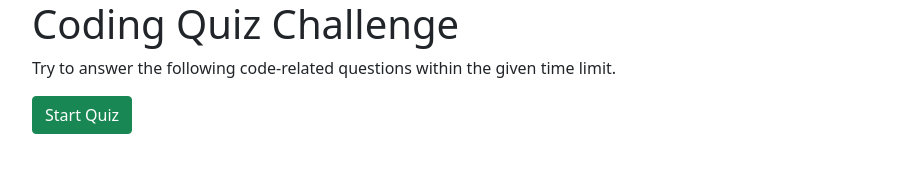
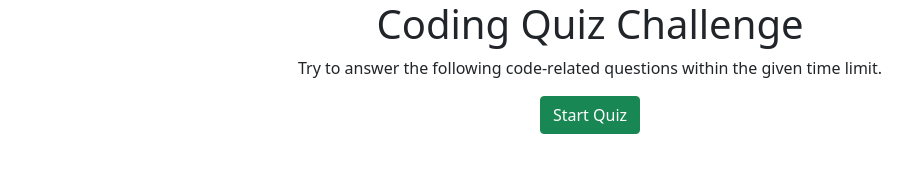
Before and after one commit to DeviantSchemist/CodeQuiz, a plain HTML site: page index.html in a window 1280 px wide. Shown: the whole page, without its empty margins (50-962 px from the left). Drawn offline with nearby package versions, Linux system fonts and the light colour scheme.

Commit message:
centered starting screen

```diff
--- a/index.html
+++ b/index.html
@@ -8,14 +8,6 @@
     <title>Code Quiz</title>
     <link href="https://cdn.jsdelivr.net/npm/bootstrap@5.0.1/dist/css/bootstrap.min.css" rel="stylesheet"
       integrity="sha384-+0n0xVW2eSR5OomGNYDnhzAbDsOXxcvSN1TPprVMTNDbiYZCxYbOOl7+AMvyTG2x" crossorigin="anonymous">
-    <!-- <style>
-      .jumbotron {
-        padding: 2rem 1rem;
-        margin-bottom: 2rem;
-        background-color: #e9ecef;
-        border-radius: .3rem;
-      }
-    </style> -->
     <style>
       .hidden {
         display: none;
@@ -24,21 +16,11 @@
   </head>
 
   <body>
-    <!-- <div class="container">
-      <div class="row bg-light p-5 rounded-lg m-3">
-        <h1 class="display-4">Code Quiz</h1>
-        <p class="lead">This is a simple quiz to test your code skills!</p>
-        <hr class="my-4">
-        <button id="startQuiz"class="btn btn-success btn-lg">Start Quiz</button>
+    <div class="container">
+      <div class="text-center">
+        <h1>Coding Quiz Challenge</h1>
+        <p>Try to answer the following code-related questions within the given time limit.</p>
       </div>
-      <div id="question" class="row">
-
-      </div>
-    </div> -->
-
-    <div class="container">
-      <h1>Coding Quiz Challenge</h1>
-      <p>Try to answer the following code-related questions within the given time limit.</p>
       <p id="time"></p>
       <p id="result"></p>
       <form id="scoreForm" class="hidden">
@@ -48,7 +30,9 @@
         </p>
         <button id="submitScore">Submit Score</button>
       </form>
-      <button id="startQuiz" class="btn btn-success">Start Quiz</button>
+      <div class="text-center">
+        <button id="startQuiz" class="btn btn-success">Start Quiz</button>
+      </div>
       <div id="question" class="row"></div>
     </div>
 
```
